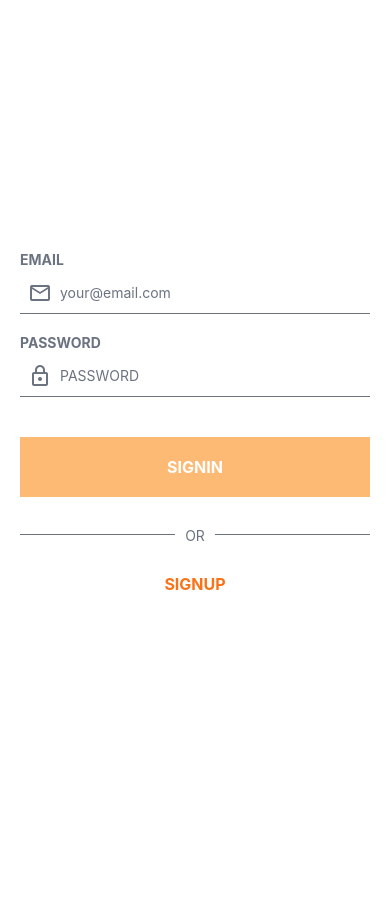
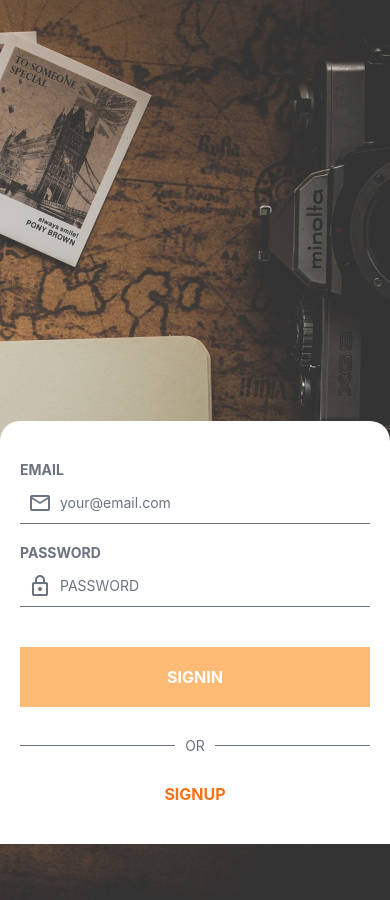
Before and after one commit to MarvelOppa/jabstargram, a React Native app: screen / in a window 390 px wide. Before the commit the page ends 844 px from the top, so only its background shows below. Built offline with nearby package versions, Linux system fonts and the light colour scheme.

Commit message:
배경이미지 넣기

```diff
--- a/src/screens/SignInScreen.js
+++ b/src/screens/SignInScreen.js
@@ -1,4 +1,4 @@
-import { Keyboard, StyleSheet, View } from 'react-native';
+import { Image, Keyboard, StyleSheet, View } from 'react-native';
 import Input, { InputTypes } from '../components/Input';
 import { useEffect, useRef, useState } from 'react';
 import Button from '../components/Button';
@@ -8,6 +8,8 @@ import TextButton from '../components/TextButton';
 import { useNavigation } from '@react-navigation/native';
 import { AuthRoutes } from '../navigations/routes';
 import HR from '../components/HR';
+import { StatusBar } from 'expo-status-bar';
+import { WHITE } from '../colors';
 
 const SignInScreen = () => {
   const [email, setEmail] = useState('');
@@ -16,7 +18,7 @@ const SignInScreen = () => {
   const [isLoading, setIsLoading] = useState(false);
   const [disabled, setDisabled] = useState(false);
 
-  const { top } = useSafeAreaInsets();
+  const { top, bottom } = useSafeAreaInsets();
   const { navigate } = useNavigation();
 
   useEffect(() => {
@@ -34,7 +36,18 @@ const SignInScreen = () => {
 
   return (
     <SafeInputView>
+      <StatusBar style={'light'} />
       <View style={[styles.container, { paddingTop: top }]}>
+        <View style={StyleSheet.absoluteFillObject}>
+          <Image
+            source={require('../../assets/cover.png')}
+            style={{ width: '100%' }}
+            resizeMode={'cover'}
+          />
+        </View>
+        <View
+          style={[styles.form, { paddingBottom: bottom ? bottom + 10 : 40 }]}
+        >
           <Input
             inputType={InputTypes.EMAIL}
             value={email}
@@ -69,6 +82,7 @@ const SignInScreen = () => {
             onPress={() => navigate(AuthRoutes.SIGN_UP)}
           />
         </View>
+      </View>
     </SafeInputView>
   );
 };
@@ -76,13 +90,19 @@ const SignInScreen = () => {
 const styles = StyleSheet.create({
   container: {
     flex: 1,
-    justifyContent: 'center',
-    alignItems: 'center',
-    paddingHorizontal: 20,
+    justifyContent: 'flex-end',
   },
   title: {
     fontSize: 20,
   },
+  form: {
+    alignItems: 'center',
+    backgroundColor: WHITE,
+    paddingHorizontal: 20,
+    paddingTop: 40,
+    borderTopLeftRadius: 20,
+    borderTopRightRadius: 20,
+  },
 });
 
 export default SignInScreen;
```
Lines whose indentation alone changed are shown as unchanged.
